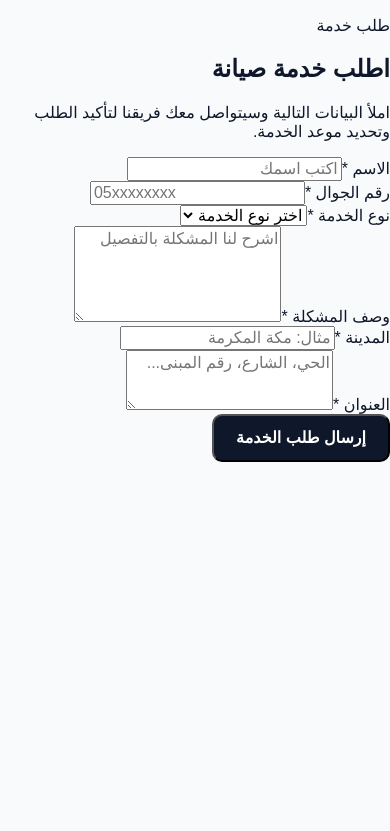
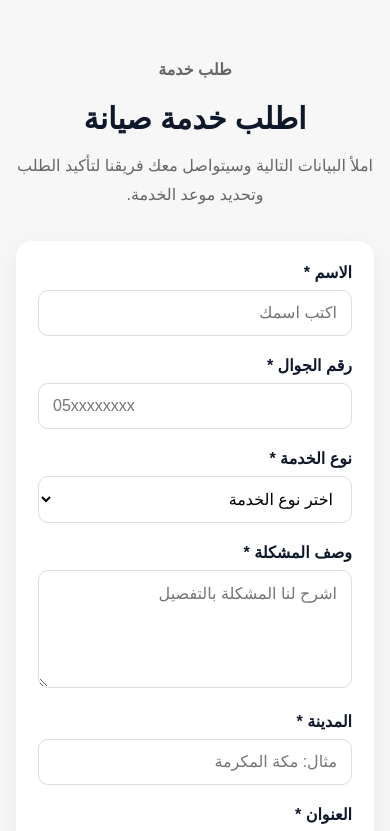
Before and after one commit to nsqdes-source/maintenance-website, a Next.js app: page /request in a window 390 px wide. Shown: the top 831 px of the page. Built offline with nearby package versions, Linux system fonts and the light colour scheme.

Commit message:
style: add service request form styles

```diff
--- a/app/globals.css
+++ b/app/globals.css
@@ -62,6 +62,99 @@ button, input, textarea, select { font: inherit; }
 
 .footer { padding: 32px 0; border-top: 1px solid #e2e8f0; color: #64748b; background: white; }
 
+.request-page {
+  min-height: 100vh;
+  padding: 60px 20px;
+  background: #f7f7f7;
+}
+
+.request-section { width: 100%; }
+
+.request-container {
+  max-width: 720px;
+  margin: 0 auto;
+}
+
+.request-header {
+  text-align: center;
+  margin-bottom: 32px;
+}
+
+.request-header h1 {
+  margin: 8px 0 12px;
+  font-size: 36px;
+}
+
+.request-header p {
+  color: #666;
+  line-height: 1.8;
+}
+
+.eyebrow {
+  font-weight: 700;
+  color: #555;
+}
+
+.request-form {
+  background: #fff;
+  padding: 32px;
+  border-radius: 16px;
+  box-shadow: 0 8px 30px rgba(0, 0, 0, 0.06);
+}
+
+.form-group { margin-bottom: 20px; }
+
+.form-group label {
+  display: block;
+  margin-bottom: 8px;
+  font-weight: 700;
+}
+
+.form-group input,
+.form-group select,
+.form-group textarea {
+  width: 100%;
+  box-sizing: border-box;
+  padding: 13px 14px;
+  border: 1px solid #ddd;
+  border-radius: 10px;
+  background: #fff;
+  font: inherit;
+}
+
+.form-group input:focus,
+.form-group select:focus,
+.form-group textarea:focus {
+  outline: none;
+  border-color: #555;
+}
+
+.form-group textarea { resize: vertical; }
+
+.form-error {
+  margin-bottom: 20px;
+  padding: 12px 14px;
+  border-radius: 10px;
+  background: #fff0f0;
+  color: #a00000;
+}
+
+.request-success {
+  background: #fff;
+  padding: 40px;
+  border-radius: 16px;
+  text-align: center;
+  box-shadow: 0 8px 30px rgba(0, 0, 0, 0.06);
+}
+
+.request-success h2 { margin-bottom: 12px; }
+.request-success p { margin-bottom: 24px; }
+
+button:disabled {
+  cursor: not-allowed;
+  opacity: .65;
+}
+
 @media (max-width: 800px) {
   .navLinks { display: none; }
   .grid { grid-template-columns: repeat(2, 1fr); }
@@ -70,4 +163,7 @@ button, input, textarea, select { font: inherit; }
 @media (max-width: 520px) {
   .grid { grid-template-columns: 1fr; }
   .hero { padding: 64px 0; }
+  .request-page { padding: 40px 16px; }
+  .request-form { padding: 22px; }
+  .request-header h1 { font-size: 30px; }
 }
```
